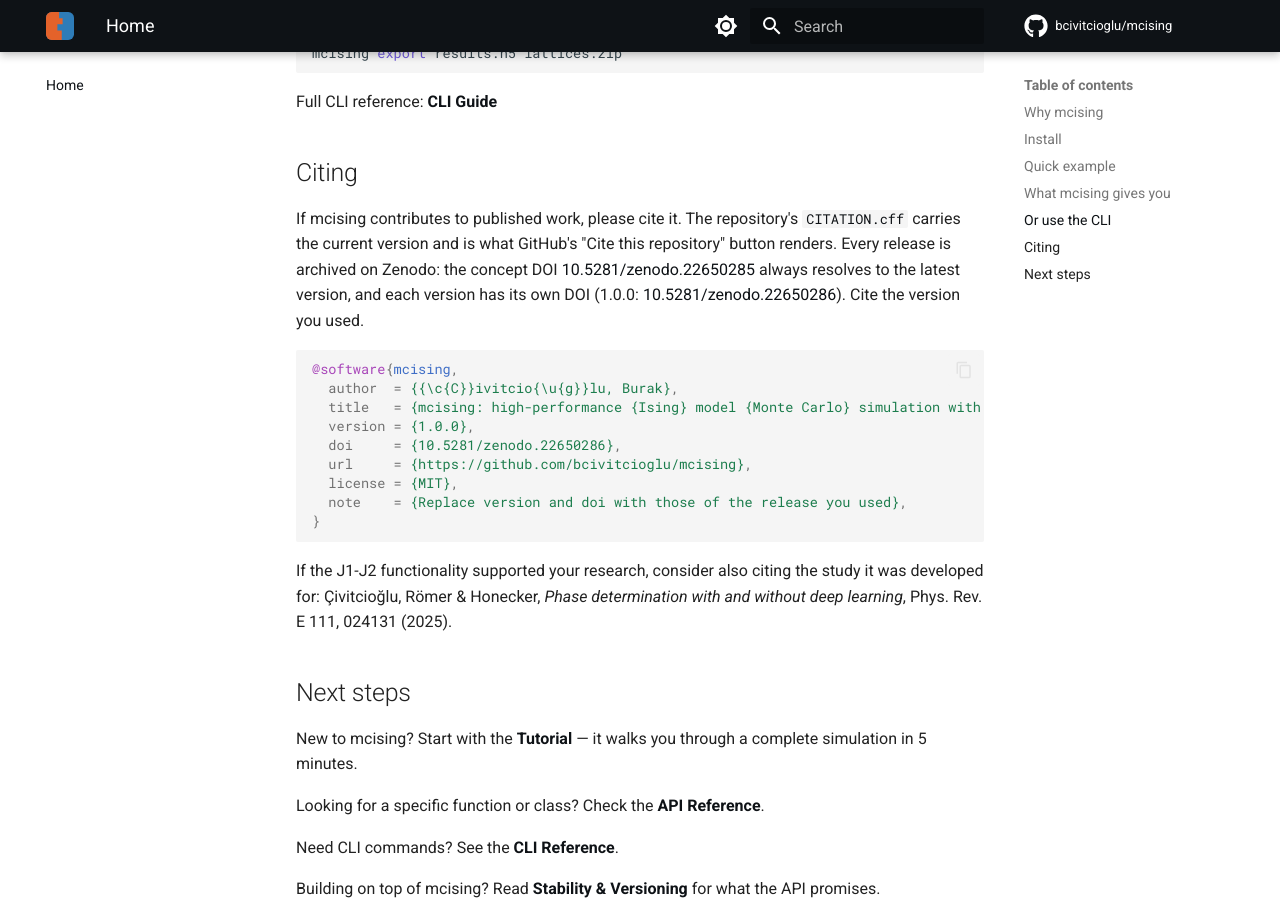
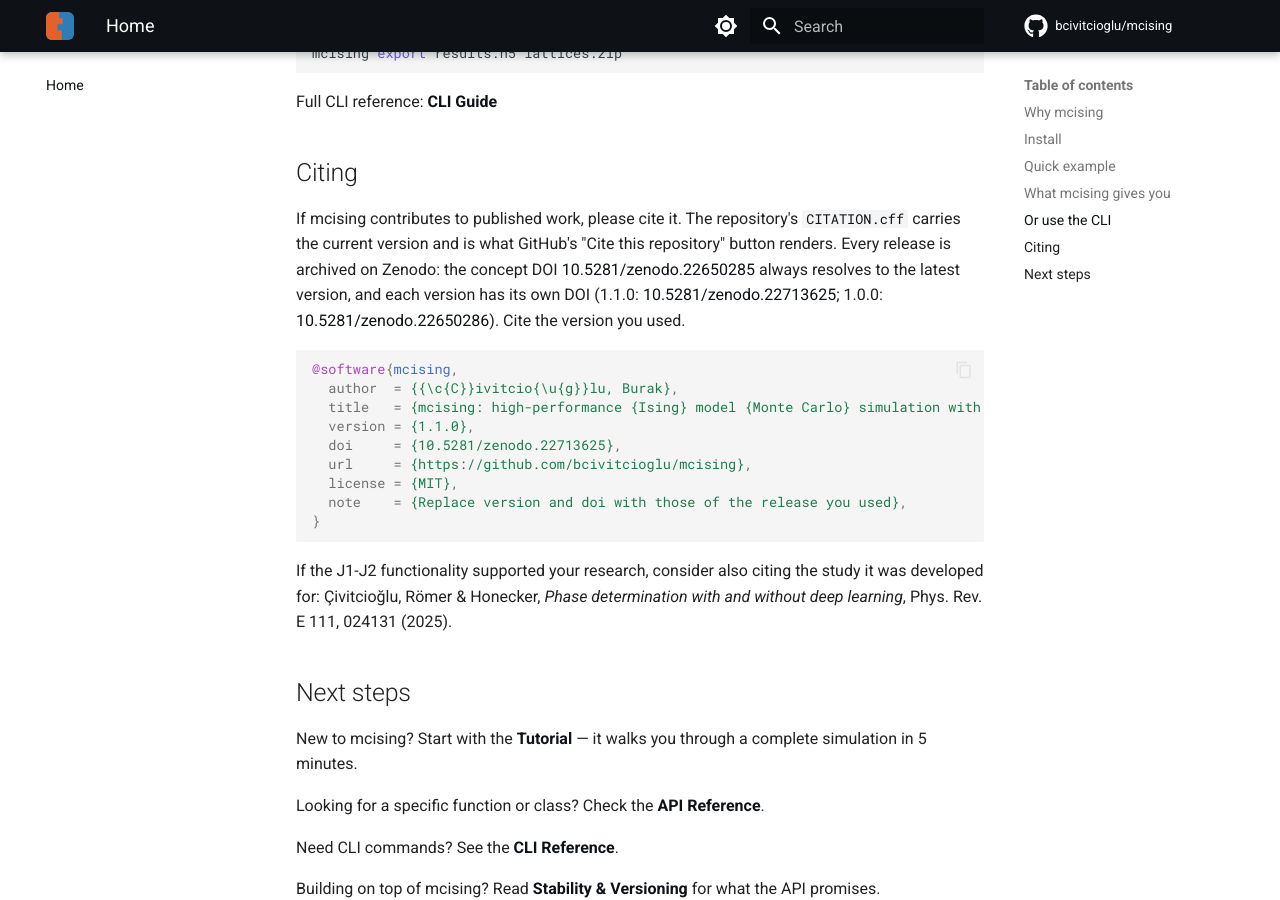
Before and after one commit to bcivitcioglu/mcising, an MkDocs documentation site: the page built from docs/index.md, in a window 1280 px wide and 900 px high, scrolled down 3093 px. Built offline with MkDocs 1.6.1 and Material for MkDocs 9.7.7, drawn with Linux system fonts in a browser that asks for light colours; comment, search, counter and statistics services are not loaded.

Commit message:
Docs: cite the 1.1.0 Zenodo version DOI
The 1.1.0 archive exists (10.5281/zenodo.22713625, 148 of 148 files
identical to the v1.1.0 tag), so CITATION.cff, the README and the
documentation index name it next to the 1.0.0 version DOI; the concept
DOI is unchanged. No code changes.

````diff
--- a/docs/index.md
+++ b/docs/index.md
@@ -145,14 +145,14 @@ Full CLI reference: **[CLI Guide](guide/cli.md)**
 
 ## Citing
 
-If mcising contributes to published work, please cite it. The repository's [`CITATION.cff`](https://github.com/bcivitcioglu/mcising/blob/master/CITATION.cff) carries the current version and is what GitHub's "Cite this repository" button renders. Every release is archived on Zenodo: the concept DOI [10.5281/zenodo.22650285](https://doi.org/10.5281/zenodo.22650285) always resolves to the latest version, and each version has its own DOI (1.0.0: [10.5281/zenodo.22650286](https://doi.org/10.5281/zenodo.22650286)). Cite the version you used.
+If mcising contributes to published work, please cite it. The repository's [`CITATION.cff`](https://github.com/bcivitcioglu/mcising/blob/master/CITATION.cff) carries the current version and is what GitHub's "Cite this repository" button renders. Every release is archived on Zenodo: the concept DOI [10.5281/zenodo.22650285](https://doi.org/10.5281/zenodo.22650285) always resolves to the latest version, and each version has its own DOI (1.1.0: [10.5281/zenodo.22713625](https://doi.org/10.5281/zenodo.22713625); 1.0.0: [10.5281/zenodo.22650286](https://doi.org/10.5281/zenodo.22650286)). Cite the version you used.
 
 ```bibtex
 @software{mcising,
   author  = {{\c{C}}ivitcio{\u{g}}lu, Burak},
   title   = {mcising: high-performance {Ising} model {Monte Carlo} simulation with a {Rust} core},
-  version = {1.0.0},
-  doi     = {10.5281/zenodo.22650286},
+  version = {1.1.0},
+  doi     = {10.5281/zenodo.22713625},
   url     = {https://github.com/bcivitcioglu/mcising},
   license = {MIT},
   note    = {Replace version and doi with those of the release you used},
````
Also changed, not shown: README.md (+3 -3 lines), 1 other file.
